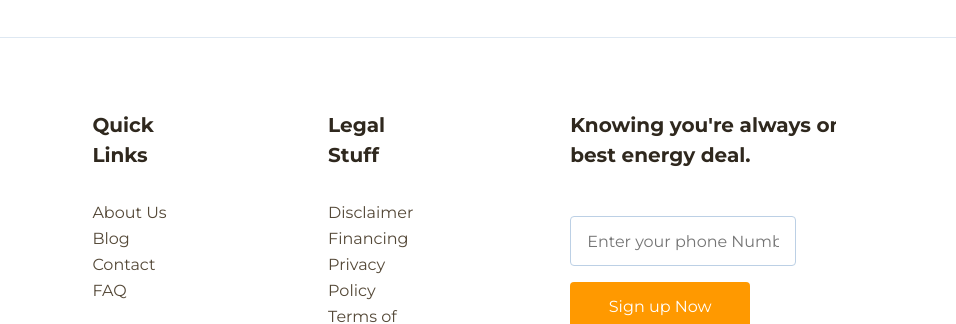
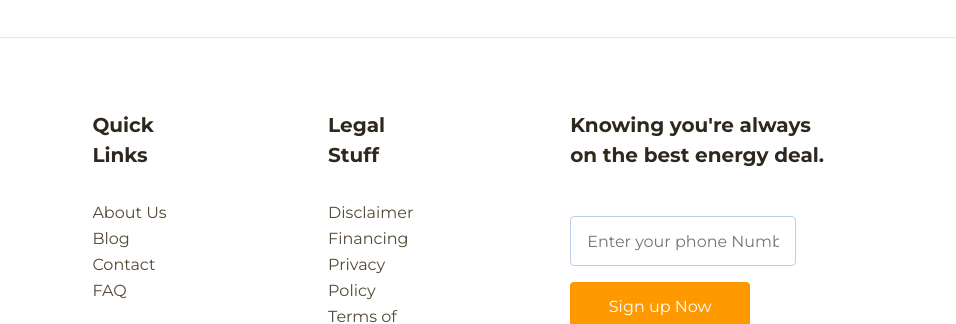
Before and after one commit to VladyslavFedoruk/DZ11, a plain HTML site: page index.html in a window 1280 px wide. Shown: the part 1474-1798 px from the top of the page, 324-1280 px from the left. Drawn offline with Linux system fonts and the light colour scheme.

Commit message:
Additional changes for laptop

```diff
--- a/style.css
+++ b/style.css
@@ -364,7 +364,7 @@ svg {
 
 .phone-field span {
     display: block;
-    width: 340px;
+    max-width: 340px;
 }
 
 input {
```
